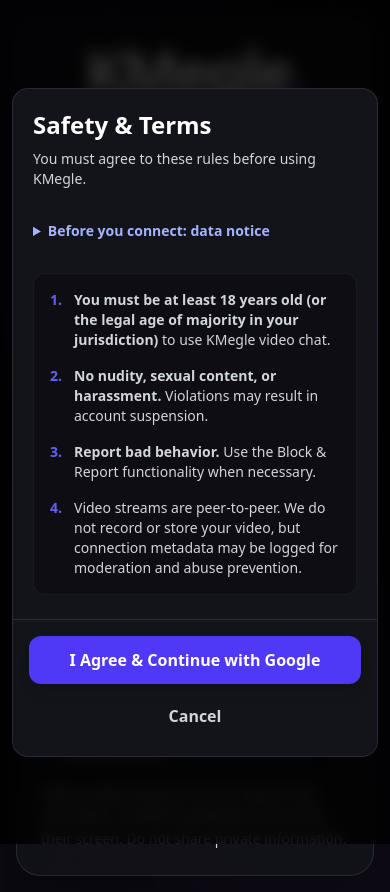
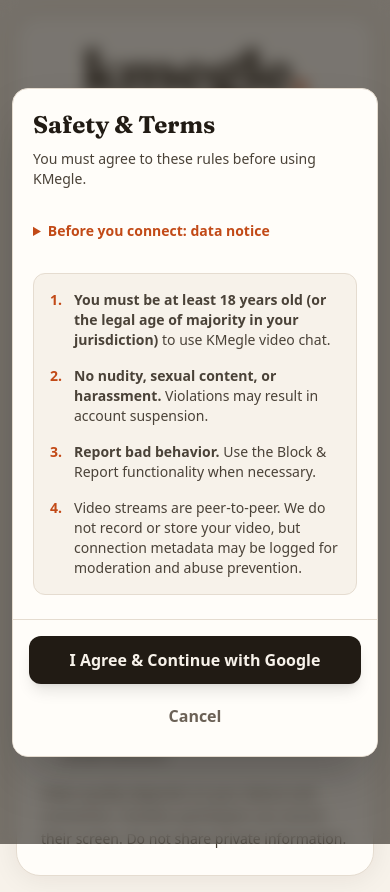
Before and after one commit to AadiBolics/KMegle, a Next.js app in the folder frontend/: page / in a window 390 px wide. Both pictures are taken after a click on the button "Safety & Terms". Built offline with nearby package versions, Linux system fonts and the light colour scheme; no server answers.

Commit message:
Refactor page styling and layout for improved UI
Updated the styling and structure of the loading screen and main content area. Changed colors, class names, and removed unnecessary elements for improved UI consistency.

```diff
--- a/frontend/src/app/page.tsx
+++ b/frontend/src/app/page.tsx
@@ -104,30 +104,14 @@ export default function LandingPage() {
 
   if (authLoading) {
     return (
-      <main className="min-h-screen bg-[#0a0a0f] flex items-center justify-center">
-        <div className="text-gray-400">Loading...</div>
+      <main className="min-h-screen bg-[#F7F2EA] flex items-center justify-center">
+        <div className="text-[#6B6156]">Loading...</div>
       </main>
     );
   }
 
   return (
-    <div className="min-h-screen bg-[#0a0a0f] flex items-center justify-center p-4 relative overflow-hidden font-sans">
-      {/* Background Ambience */}
-      <div className="absolute top-[-20%] left-[-10%] w-[50%] h-[50%] bg-indigo-900/20 blur-[120px] rounded-full pointer-events-none" />
-
-      <div className="absolute bottom-[-20%] right-[-10%] w-[50%] h-[50%] bg-purple-900/10 blur-[120px] rounded-full pointer-events-none" />
-
-      {/* Animated floating orb */}
-      <div
-        className="absolute w-96 h-96 rounded-full pointer-events-none opacity-30"
-        style={{
-          background:
-            "radial-gradient(circle, rgba(99,102,241,0.3) 0%, transparent 70%)",
-          top: "10%",
-          right: "15%",
-          animation: "float 8s ease-in-out infinite",
-        }}
-      />
+    <div className="min-h-screen bg-[#F7F2EA] flex items-center justify-center p-4 relative overflow-hidden font-sans">
 
       <style>{`
         @keyframes float {
@@ -172,19 +156,19 @@ export default function LandingPage() {
         }
       `}</style>
 
-      <div className="bg-[#13141a]/80 backdrop-blur-2xl border border-white/10 rounded-3xl shadow-2xl max-w-md w-full p-6 sm:p-10 text-center z-10">
+      <div className="bg-[#FFFDF9] border border-[#E5DCD0] rounded-3xl shadow-[0_2px_28px_rgba(33,27,20,0.08)] max-w-md w-full p-6 sm:p-10 text-center z-10">
 
         {/* Logo */}
         <div className="fade-up">
-          <h1 className="text-6xl font-black text-white tracking-tighter mb-2 drop-shadow-md">
-            KMegle<span className="text-indigo-500">.</span>
+          <h1 className="font-display text-6xl font-bold text-[#211B14] tracking-tight mb-2">
+            kmegle<span className="text-[#C24A17]">.</span>
           </h1>
 
-          <p className="text-gray-400 text-xs tracking-widest mb-2 uppercase font-bold">
+          <p className="text-[#6B6156] text-xs tracking-widest mb-2 uppercase font-semibold">
             Random Video Chat
           </p>
 
-          <p className="text-gray-300 text-sm mb-6">
+          <p className="text-[#4A4238] text-sm mb-6">
             Random video chat for students. Google sign-in required; camera and microphone access comes next.
           </p>
         </div>
@@ -195,9 +179,9 @@ export default function LandingPage() {
             (feat) => (
               <span
                 key={feat}
-                className="text-xs bg-white/5 border border-white/10 text-gray-300 px-3 py-1 rounded-full font-medium"
+                className="text-xs bg-[#FFFDF9] border border-[#DDD2C2] text-[#4A4238] px-3 py-1 rounded-full font-medium"
               >
-                ✓ {feat}
+                <span className="text-[#C24A17]">✓</span> {feat}
               </span>
             )
           )}
@@ -209,11 +193,11 @@ export default function LandingPage() {
             id="start-chat-btn"
             onClick={handleInitialStart}
             disabled={isLoading}
-            className="w-full flex items-center justify-center gap-3 bg-indigo-600 hover:bg-indigo-500 text-white rounded-xl px-6 py-4 font-bold text-base transition-all disabled:opacity-70 active:scale-95 shadow-[0_0_30px_rgba(99,102,241,0.4)] hover:shadow-[0_0_40px_rgba(99,102,241,0.6)]"
+            className="w-full flex items-center justify-center gap-3 bg-[#211B14] hover:bg-[#3A3128] text-[#F7F2EA] rounded-xl px-6 py-4 font-bold text-base transition-all disabled:opacity-70 active:scale-95"
           >
             {isLoading ? (
               <div className="flex items-center gap-3">
-                <div className="w-5 h-5 border-2 border-indigo-300 border-t-white rounded-full animate-spin" />
+                <div className="w-5 h-5 border-2 border-[#8A7B6B] border-t-[#F7F2EA] rounded-full animate-spin" />
                 Signing in...
               </div>
             ) : (
@@ -239,51 +223,51 @@ export default function LandingPage() {
         </div>
 
         {error && (
-          <p className="mt-4 text-sm text-red-400">
+          <p className="mt-4 text-sm text-red-600">
             {error}
           </p>
         )}
 
-        <div className="fade-up-delay-3 mt-5 text-sm text-gray-300 leading-relaxed">
-          Review the <button type="button" onClick={() => setShowTermsModal(true)} className="underline underline-offset-4 min-h-11 px-1 text-indigo-300 hover:text-indigo-200 focus-visible:outline-2 focus-visible:outline-offset-2">Safety &amp; Terms</button> before continuing.
+        <div className="fade-up-delay-3 mt-5 text-sm text-[#4A4238] leading-relaxed">
+          Review the <button type="button" onClick={() => setShowTermsModal(true)} className="underline underline-offset-4 min-h-11 px-1 text-[#C24A17] hover:text-[#A93E13] focus-visible:outline-2 focus-visible:outline-offset-2">Safety &amp; Terms</button> before continuing.
         </div>
-        <p className="mt-2 text-sm"><a href="/policies" className="inline-flex min-h-11 items-center px-2 underline underline-offset-4 text-indigo-300">Terms &amp; Privacy</a></p>
-        <p className="mt-3 text-sm text-gray-300">Need help? <a href="mailto:aadinadhan17@gmail.com" className="inline-flex min-h-11 items-center underline underline-offset-4 text-indigo-300 break-all">Contact support</a></p>
-        <div className="mt-6 pt-6 border-t border-white/10 text-left">
-          <h2 className="text-base font-semibold text-white mb-3">Before you connect</h2>
-          <ol className="space-y-2 text-sm text-gray-300 leading-relaxed list-decimal pl-5">
+        <p className="mt-2 text-sm"><a href="/policies" className="inline-flex min-h-11 items-center px-2 underline underline-offset-4 text-[#C24A17]">Terms &amp; Privacy</a></p>
+        <p className="mt-3 text-sm text-[#4A4238]">Need help? <a href="mailto:aadinadhan17@gmail.com" className="inline-flex min-h-11 items-center underline underline-offset-4 text-[#C24A17] break-all">Contact support</a></p>
+        <div className="mt-6 pt-6 border-t border-[#E5DCD0] text-left">
+          <h2 className="text-base font-semibold text-[#211B14] mb-3">Before you connect</h2>
+          <ol className="space-y-2 text-sm text-[#4A4238] leading-relaxed list-decimal pl-5">
             <li>Review the safety rules and sign in with Google.</li>
             <li>Allow camera and microphone access when you start a session.</li>
             <li>Use Stop to leave, or Block and Report for unsafe behavior.</li>
           </ol>
-          <p className="mt-4 text-sm text-gray-300 leading-relaxed">Video quality depends on your device and connection. Another participant can record their screen. Do not share private information.</p>
+          <p className="mt-4 text-sm text-[#4A4238] leading-relaxed">Video quality depends on your device and connection. Another participant can record their screen. Do not share private information.</p>
         </div>
       </div>
 
       {/* TERMS MODAL */}
       {showTermsModal && (
-        <div className="fixed inset-0 z-50 flex items-center justify-center p-3 sm:p-4 bg-black/80 backdrop-blur-sm">
-          <div ref={dialogRef} role="dialog" aria-modal="true" aria-labelledby="safety-title" aria-describedby="safety-description" tabIndex={-1} className="bg-[#13141a] border border-white/10 rounded-2xl max-w-lg w-full max-h-[calc(100dvh-1.5rem)] flex flex-col overflow-hidden shadow-2xl focus:outline-none">
+        <div className="fixed inset-0 z-50 flex items-center justify-center p-3 sm:p-4 bg-[#211B14]/60 backdrop-blur-sm">
+          <div ref={dialogRef} role="dialog" aria-modal="true" aria-labelledby="safety-title" aria-describedby="safety-description" tabIndex={-1} className="bg-[#FFFDF9] border border-[#E5DCD0] rounded-2xl max-w-lg w-full max-h-[calc(100dvh-1.5rem)] flex flex-col overflow-hidden shadow-2xl focus:outline-none">
             <div className="overflow-y-auto min-h-0 p-5 sm:p-8 pb-2 sm:pb-3">
 
-            <h2 id="safety-title" className="text-2xl font-bold text-white mb-2">
+            <h2 id="safety-title" className="font-display text-2xl font-bold text-[#211B14] mb-2">
               Safety & Terms
             </h2>
 
-            <p id="safety-description" className="text-gray-300 text-sm mb-5">
+            <p id="safety-description" className="text-[#4A4238] text-sm mb-5">
               You must agree to these rules before using KMegle.
             </p>
 
-            <details className="mb-5 text-left"><summary className="cursor-pointer min-h-11 py-3 text-sm font-semibold text-indigo-300">Before you connect: data notice</summary><div className="space-y-4 text-sm leading-relaxed text-gray-300">
+            <details className="mb-5 text-left"><summary className="cursor-pointer min-h-11 py-3 text-sm font-semibold text-[#C24A17]">Before you connect: data notice</summary><div className="space-y-4 text-sm leading-relaxed text-[#4A4238]">
 <p>KMegle uses Google sign-in through Firebase Authentication. The service receives your account ID and email. Its database stores your account ID and a keyed hash of your email; service logs may include your email and account ID.</p>
 <p>Video and audio use WebRTC. Connections may be direct or use a TURN relay when needed. A direct connection can reveal your public IP address to the other participant. KMegle&apos;s reviewed application code does not record video or audio, but another participant can record their screen.</p>
 <p>For safety, KMegle stores reports, report reasons, blocks and violation records linked to account IDs. Automated content checks run in the browser during a session.</p>
 <p>Retention periods and the policies of hosting, authentication and relay providers still need to be confirmed. Do not share passwords, financial details or other private information in a chat.</p>
-</div><a href="/policies" target="_blank" rel="noopener noreferrer" className="inline-flex min-h-11 items-center underline text-indigo-300">Read Terms &amp; Privacy</a></details>
-            <div className="space-y-4 text-sm text-gray-300 mb-4 bg-black/30 p-4 rounded-xl border border-white/5">
+</div><a href="/policies" target="_blank" rel="noopener noreferrer" className="inline-flex min-h-11 items-center underline text-[#C24A17]">Read Terms &amp; Privacy</a></details>
+            <div className="space-y-4 text-sm text-[#4A4238] mb-4 bg-[#F7F2EA] p-4 rounded-xl border border-[#E5DCD0]">
 
               <div className="flex gap-3">
-                <span className="text-indigo-500 font-bold">1.</span>
+                <span className="text-[#C24A17] font-bold">1.</span>
                 <p>
                   <strong>
                     You must be at least 18 years old (or the legal
@@ -294,7 +278,7 @@ export default function LandingPage() {
               </div>
 
               <div className="flex gap-3">
-                <span className="text-indigo-500 font-bold">2.</span>
+                <span className="text-[#C24A17] font-bold">2.</span>
                 <p>
                   <strong>
                     No nudity, sexual content, or harassment.
@@ -304,7 +288,7 @@ export default function LandingPage() {
               </div>
 
               <div className="flex gap-3">
-                <span className="text-indigo-500 font-bold">3.</span>
+                <span className="text-[#C24A17] font-bold">3.</span>
                 <p>
                   <strong>Report bad behavior.</strong> Use the
                   Block & Report functionality when necessary.
@@ -312,7 +296,7 @@ export default function LandingPage() {
               </div>
 
               <div className="flex gap-3">
-                <span className="text-indigo-500 font-bold">4.</span>
+                <span className="text-[#C24A17] font-bold">4.</span>
                 <p>
                   Video streams are peer-to-peer. We do not record
                   or store your video, but connection metadata may
@@ -322,11 +306,11 @@ export default function LandingPage() {
             </div>
 
             </div>
-            <div className="flex flex-col-reverse sm:flex-row gap-2 p-4 sm:px-8 border-t border-white/10 shrink-0 bg-[#13141a]">
+            <div className="flex flex-col-reverse sm:flex-row gap-2 p-4 sm:px-8 border-t border-[#E5DCD0] shrink-0 bg-[#FFFDF9]">
 
               <button
                 onClick={() => setShowTermsModal(false)}
-                className="w-full sm:w-auto px-6 py-3 rounded-xl font-bold text-gray-300 hover:bg-white/5 hover:text-white transition-colors"
+                className="w-full sm:w-auto px-6 py-3 rounded-xl font-bold text-[#6B6156] hover:bg-[#F7F2EA] hover:text-[#211B14] transition-colors"
               >
                 Cancel
               </button>
@@ -334,7 +318,7 @@ export default function LandingPage() {
               <button
                 onClick={handleAgreeAndStart}
                 disabled={isLoading}
-                className="w-full flex-1 px-6 py-3 bg-indigo-600 hover:bg-indigo-500 text-white rounded-xl font-bold shadow-lg transition-all active:scale-95 disabled:opacity-50"
+                className="w-full flex-1 px-6 py-3 bg-[#211B14] hover:bg-[#3A3128] text-[#F7F2EA] rounded-xl font-bold shadow-lg transition-all active:scale-95 disabled:opacity-50"
               >
                 {isLoading
                   ? "Signing in..."
```
